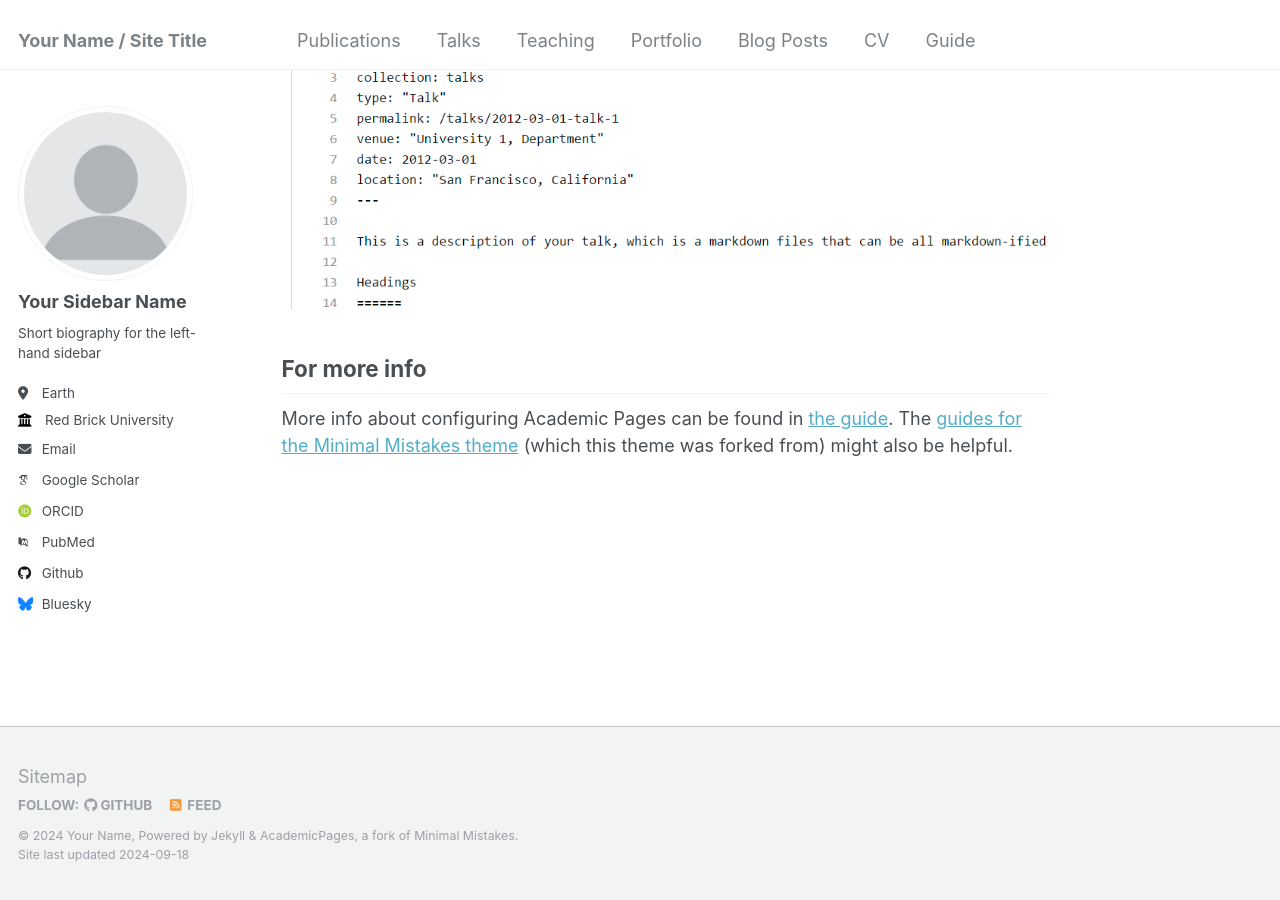
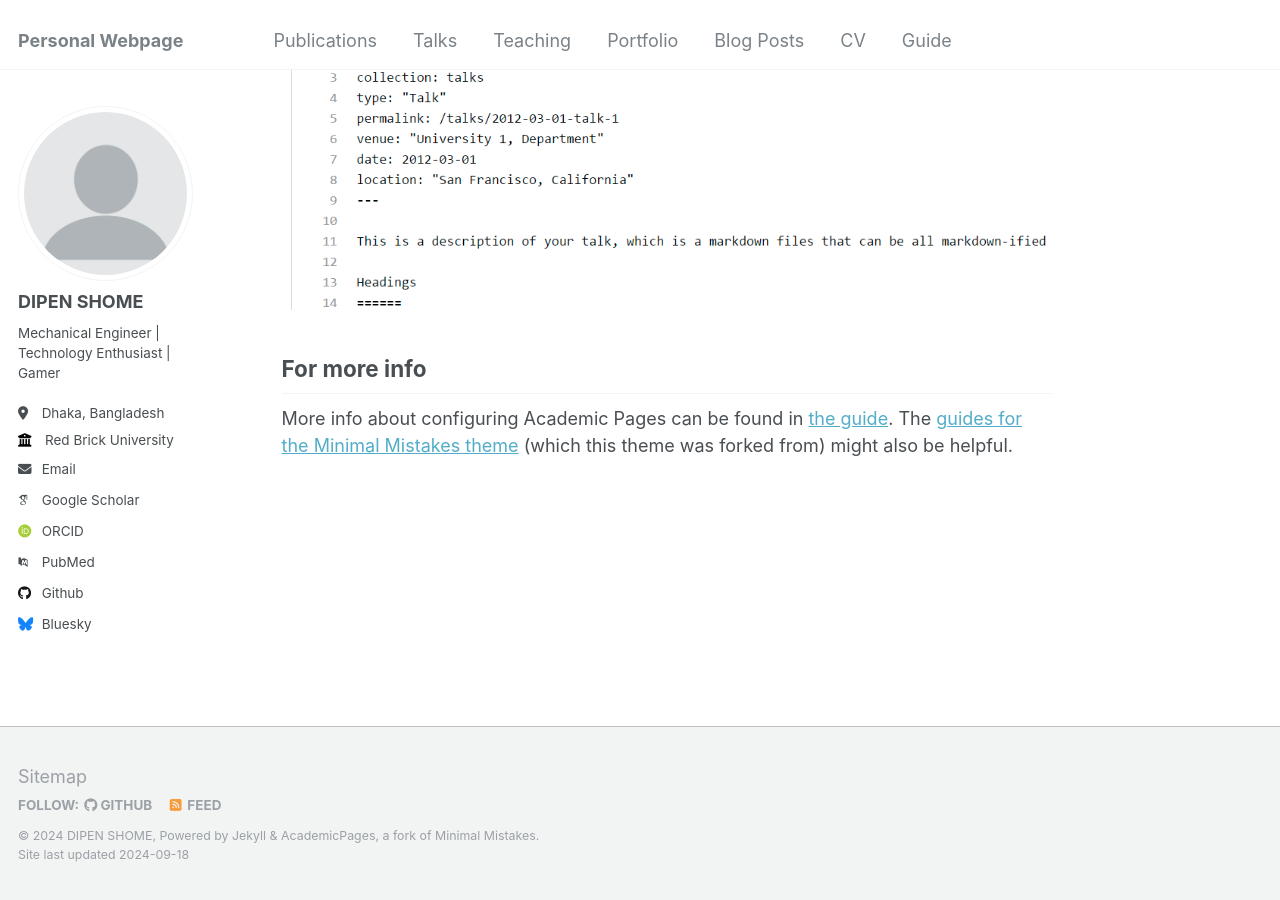
Before and after one commit to dipenshome/dipenshome.github.io, a Jekyll site: the page built from _pages/about.md, in a window 1280 px wide and 900 px high, scrolled down 2679 px. Built offline with Jekyll 4.4.1, drawn with Linux system fonts in a browser that asks for light colours; some web fonts are replaced.

Commit message:
Update _config.yml

```diff
--- a/_config.yml
+++ b/_config.yml
@@ -8,11 +8,11 @@
 
 # Basic Site Settings
 locale                   : "en-US"
-title                    : "Your Name / Site Title"
+title                    : "Personal Webpage"
 title_separator          : "-"
-name                     : &name "Your Name"
+name                     : &name "DIPEN SHOME"
 description              : &description "personal description"
-url                      : https://academicpages.github.io # the base hostname & protocol for your site e.g. "https://mmistakes.github.io"
+url                      : https://dipenshome.github.io # the base hostname & protocol for your site e.g. "https://mmistakes.github.io"
 baseurl                  : "" # the subpath of your site, e.g. "/blog"
 repository               : "academicpages/academicpages.github.io"
 
@@ -22,10 +22,10 @@ repository               : "academicpages/academicpages.github.io"
 author:
   # Biographic information
   avatar           : "profile.png"
-  name             : "Your Sidebar Name"
+  name             : "DIPEN SHOME"
   pronouns         : # example: "she/her"
-  bio              : "Short biography for the left-hand sidebar"
-  location         : "Earth"
+  bio              : "Mechanical Engineer | Technology Enthusiast | Gamer"
+  location         : "Dhaka, Bangladesh"
   employer         : "Red Brick University"
   uri              : # URL
   email            : "none@example.org"
```
